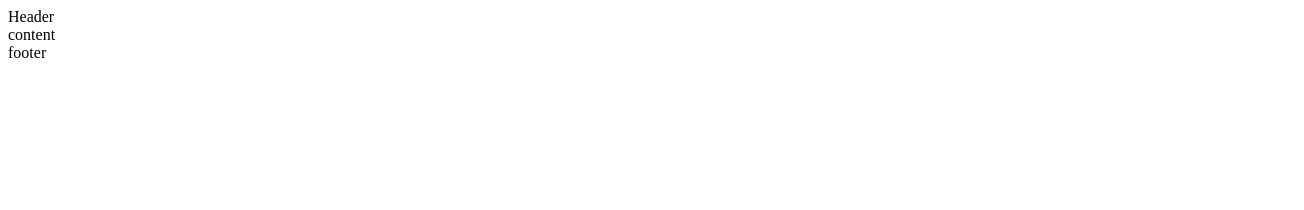
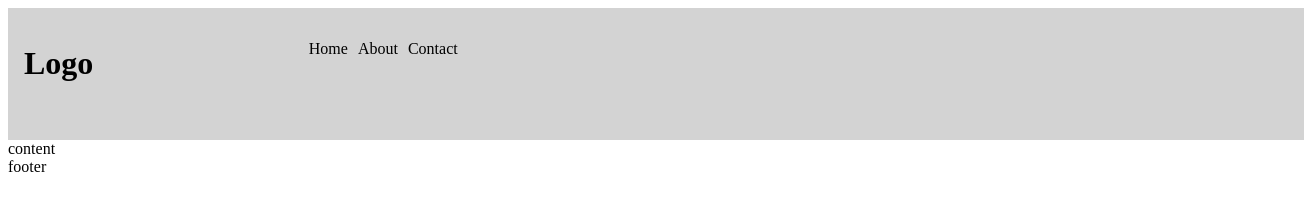
Before and after one commit to manjumani08/App, a plain HTML site: page index.html in a window 1280 px wide. Shown: the whole page, 1304 px wide, since content can reach past the window. Drawn offline with Linux system fonts and the light colour scheme.

Commit message:
header style added

```diff
--- a/index.html
+++ b/index.html
@@ -6,7 +6,10 @@
     <title>Document</title>
 </head>
 <body>
-    <div>Header</div>
+    <div style="width:100%; height:100px; background-color:lightgray; display: flex; padding:1rem;">
+        <h1 style="width: 20%;">Logo</h1>
+        <ul style="width: 80%; list-style: none; display: flex; gap:10px"><li>Home</li><li>About</li><li>Contact</li></ul>
+    </div>
     <div>content</div>
     <div>footer</div>
 </body>
```
